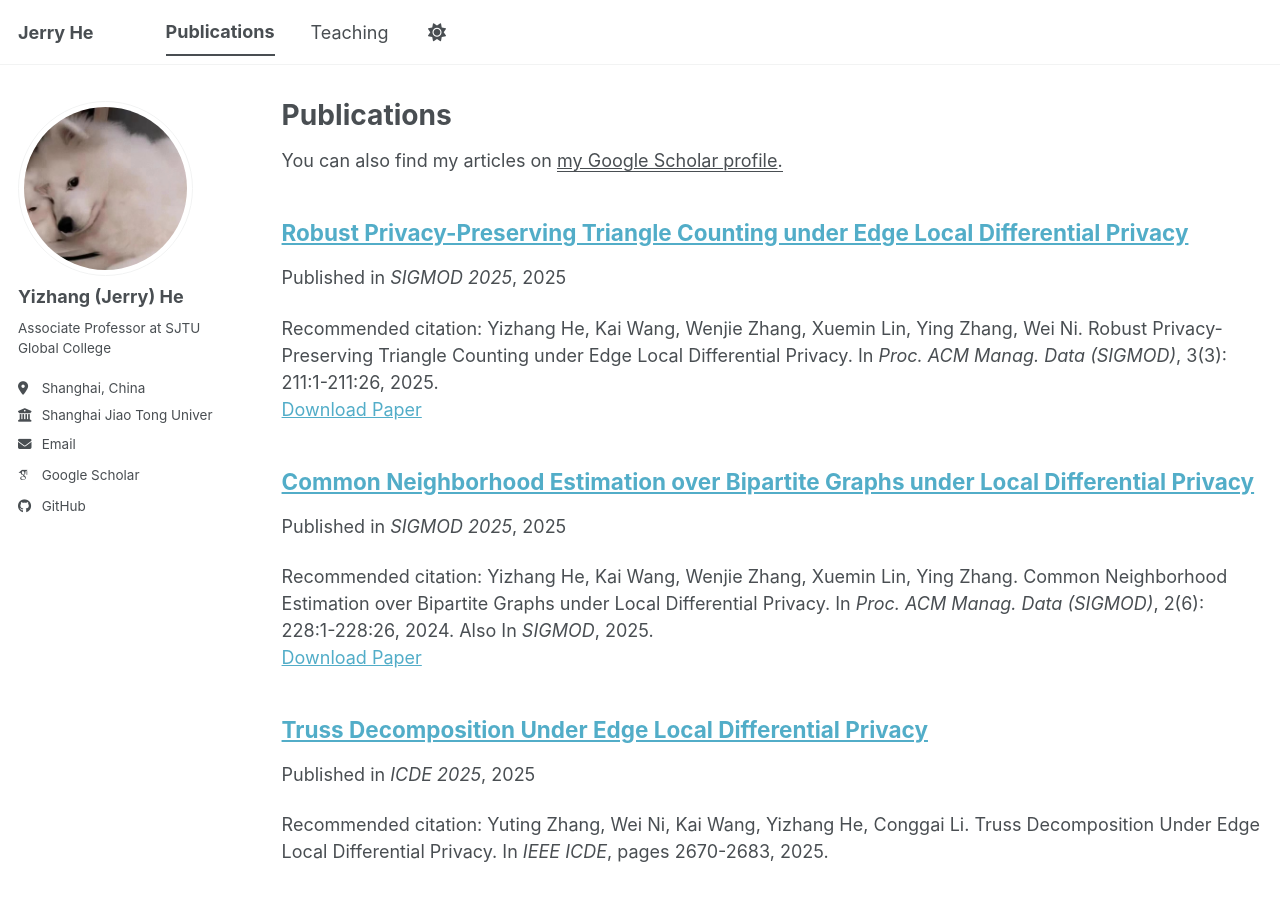
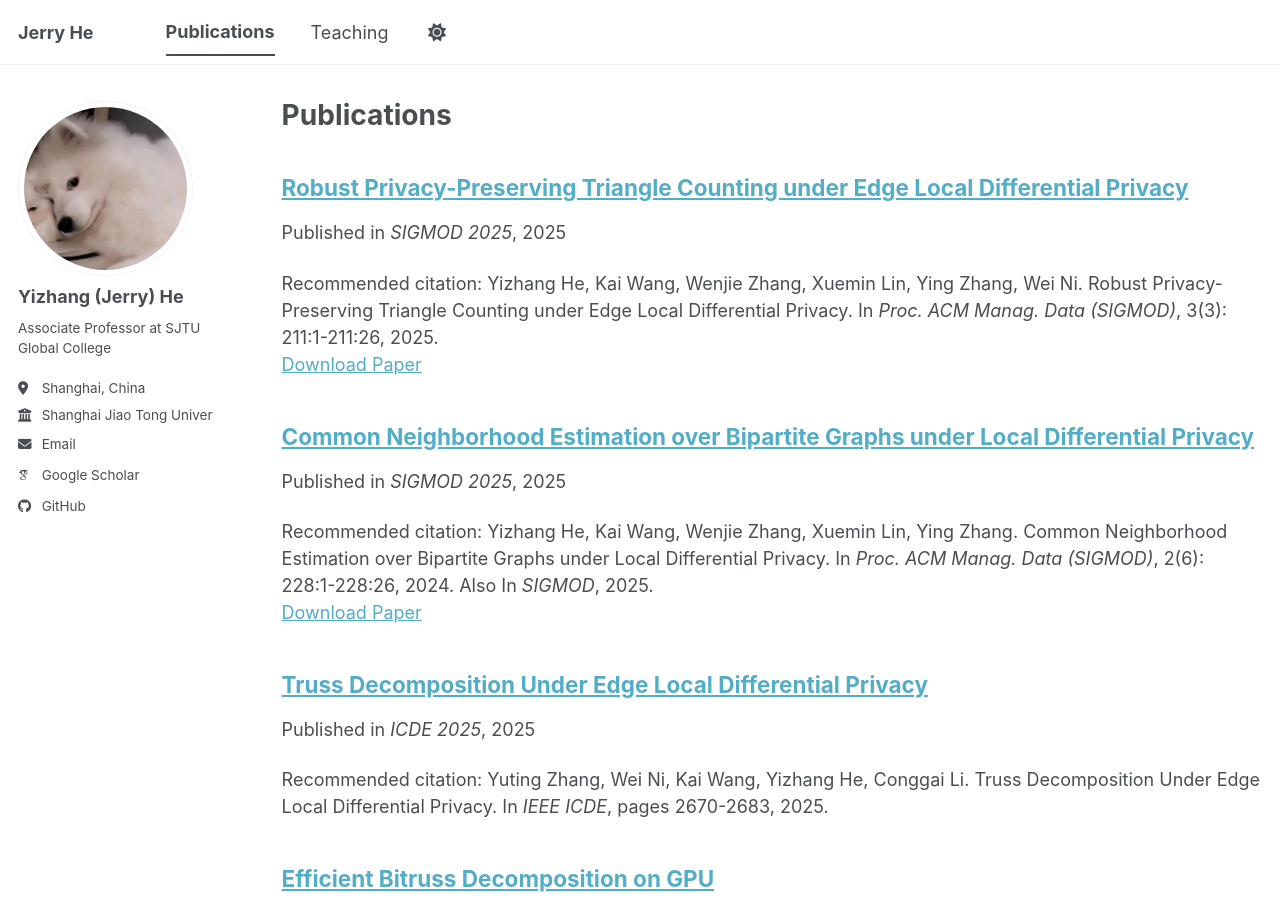
Before and after one commit to jerryUNSW/jerryUNSW.github.io, a Jekyll site: the page built from _pages/publications.md, in a window 1280 px wide and 900 px high. Built offline with Jekyll 4.4.1, drawn with Linux system fonts in a browser that asks for light colours; some web fonts are replaced; a script bundle is joined from its source files by our own code; library files that are not in the unit come from our copies; some of the changed text lies outside the part shown.

Commit message:
Fix publications page: list all works first, Google Scholar as footnote

```diff
--- a/_pages/publications.md
+++ b/_pages/publications.md
@@ -5,12 +5,14 @@
 author_profile: true
 ---
 
-{% if site.author.googlescholar %}
-  You can also find my articles on <u><a href="{{site.author.googlescholar}}">my Google Scholar profile</a>.</u>
-{% endif %}
-
 {% include base_path %}
 
 {% for post in site.publications reversed %}
   {% include archive-single.html %}
 {% endfor %}
+
+---
+
+{% if site.author.googlescholar %}
+  <small>Also available on <a href="{{site.author.googlescholar}}">Google Scholar</a>.</small>
+{% endif %}
```
